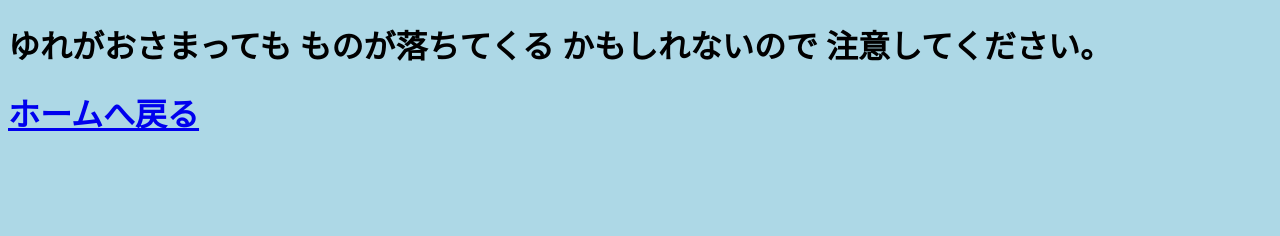
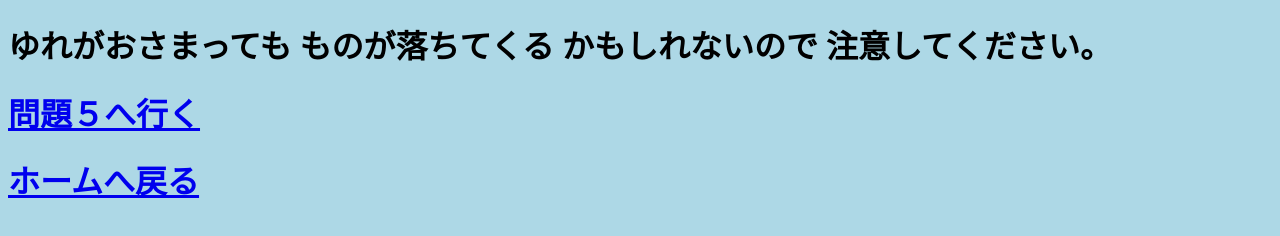
Before and after one commit to jigintern/2022-winter-3-a, a plain HTML site: page static/ans4.html in a window 1280 px wide. Drawn offline with Linux system fonts and the light colour scheme.

Commit message:
change ans4

```diff
--- a/static/ans4.html
+++ b/static/ans4.html
@@ -10,6 +10,7 @@
       ものが落ちてくる
       かもしれないので
       注意してください。</h1>
+<a href="ans5.html"><h1>問題５へ行く</h1></a>
 <a href="index.html"><h1>ホームへ戻る</h1></a>
   </body>
 </html>
```
